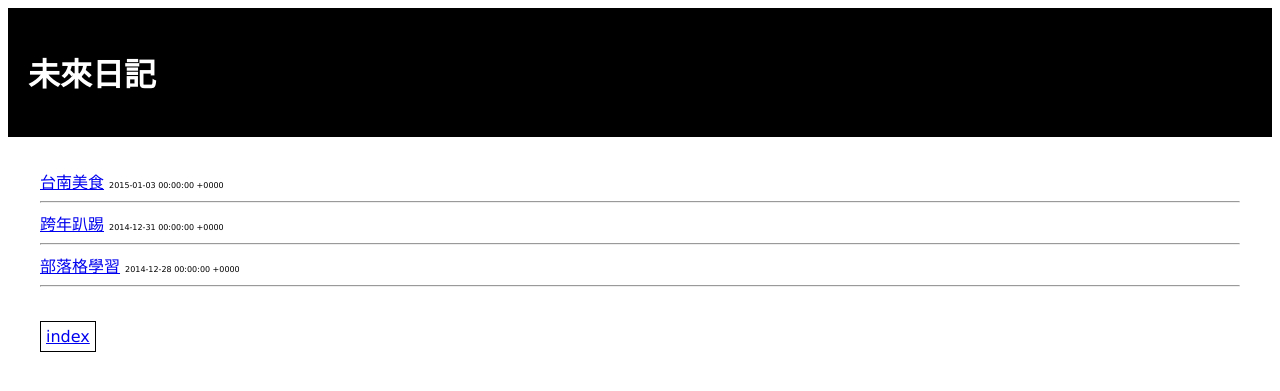
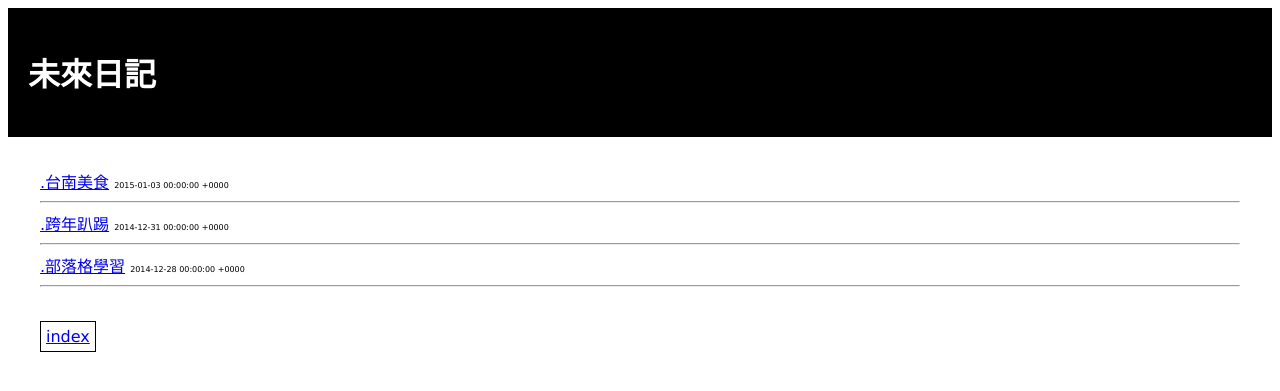
Before and after one commit to Euwu/blog, a Jekyll site: the page built from index.html, in a window 1280 px wide. Shown: the top 391 px of the page. Built offline with Jekyll 4.4.1, drawn with Linux system fonts in a browser that asks for light colours.

Commit message:
fix related-link:bug

```diff
--- a/index.html
+++ b/index.html
@@ -9,7 +9,8 @@ title: 未來日記
 </style>
 <div>
 {% for post in site.posts %}
-  <a href="{{ post.url }}">{{ post.title }}</a> <span class="date">{{ post.date }}</span>
+  <a href="{{ post.url }}">.{{ post.title }}</a>
+  <span class="date">{{ post.date }}</span>
   <hr>
 {% endfor %}
 </div>
```
